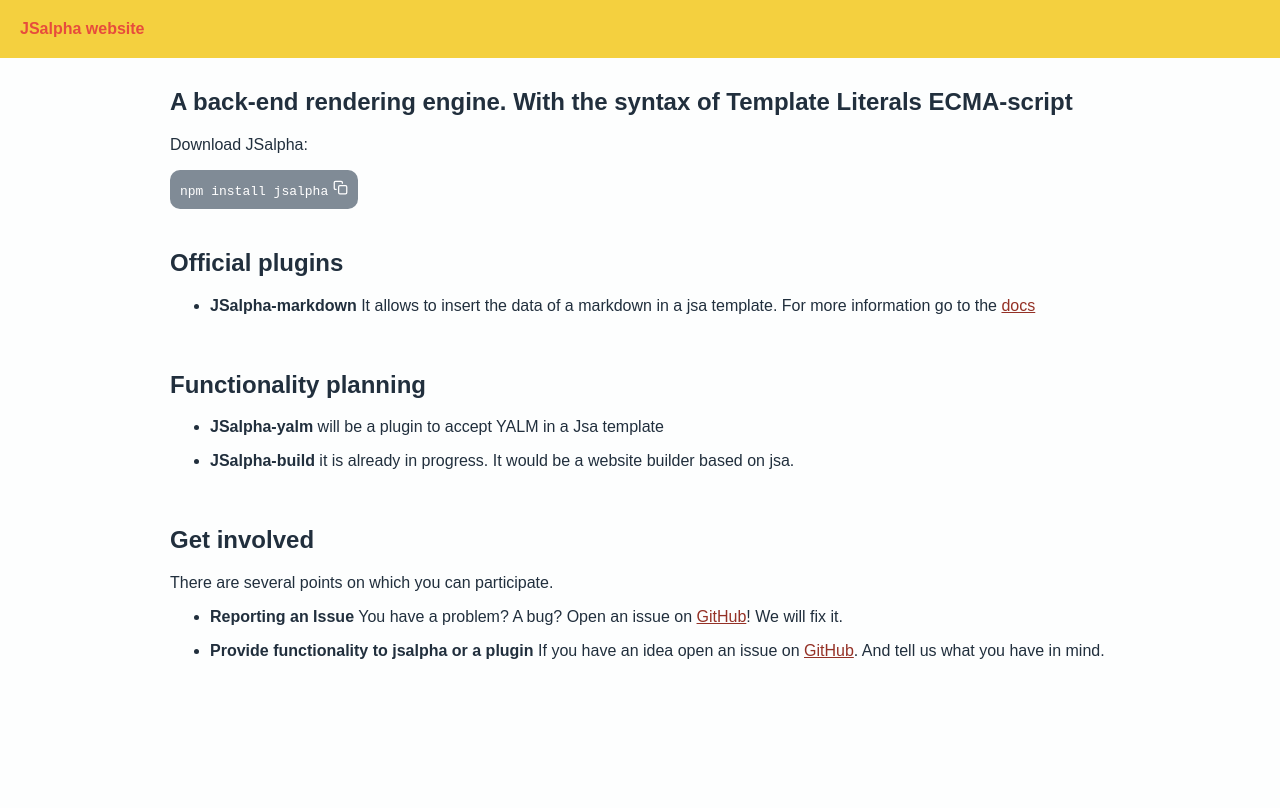
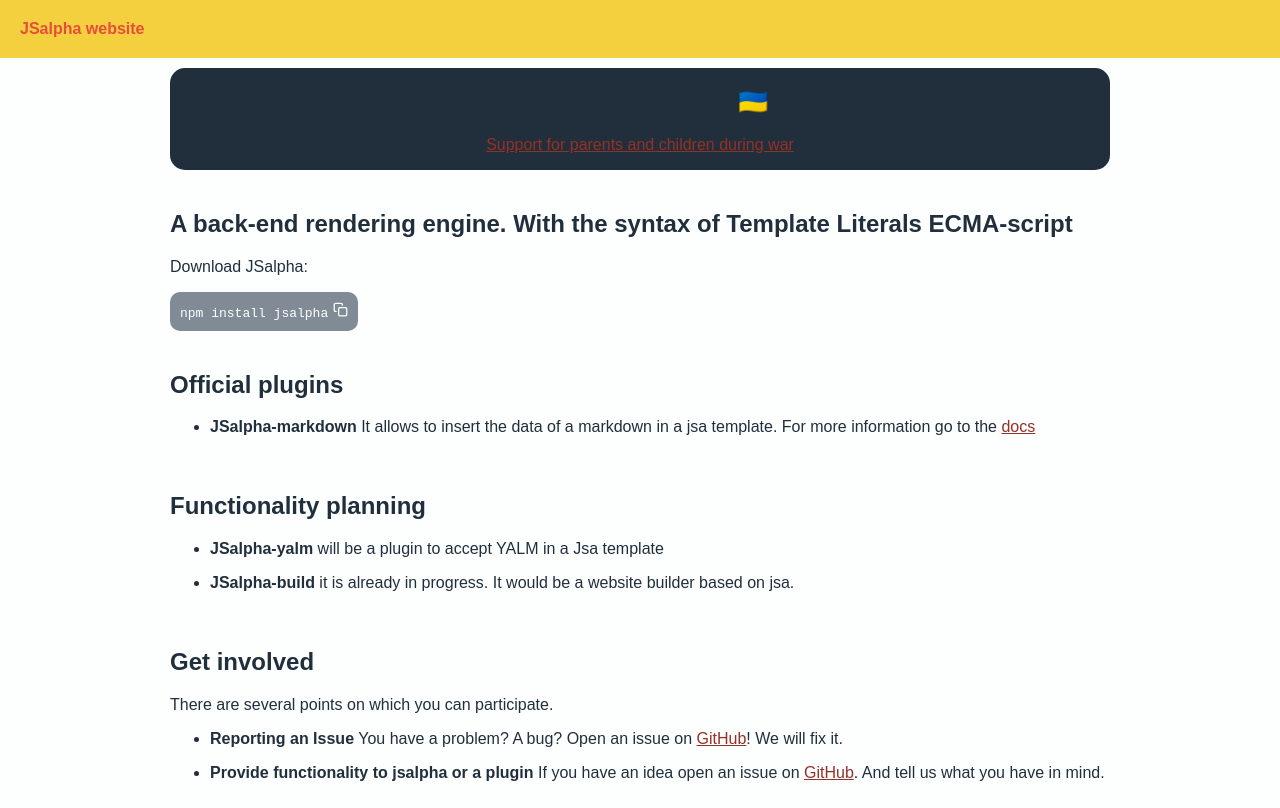
Before and after one commit to AugustinMauroy/JSA, a plain HTML site: page index.html in a window 1280 px wide. Drawn offline with Linux system fonts and the light colour scheme.

Commit message:
feat(banner)

```diff
--- a/index.html
+++ b/index.html
@@ -5,17 +5,16 @@
     <meta name="viewport" content="width=device-width, initial-scale=1.0">
     <link rel="stylesheet" href="style.css">
     <title>JSalpha website</title>
-    <script>
-        function codeCopy(code){
-            navigator.clipboard.writeText(code);
-        }
-    </script>
+    <script src="index.js"></script>
 </head>
-<body class="body-index">
+<body class="body-index" onload="bannerDisplay()">
     <nav>
         <strong>JSalpha website</strong>
     </nav>
     <main>
+        <header id="banner">
+
+        </header>
         <article>
             <h1>A back-end rendering engine. With the syntax of <span>Template Literals</span> ECMA-script</h1>
             <p>Download JSalpha:</p>
--- /dev/null
+++ b/index.js
@@ -0,0 +1,26 @@
+function codeCopy(code){
+    navigator.clipboard.writeText(code);
+}
+
+const bannerList = [
+    {
+        "id": "1",
+        "title": "We support Ukraine 🇺🇦.",
+        "description": "<a href=\"https://www.unicef.org/ukraine/en\">Support for parents and children during war</a>"
+    }
+]
+
+function getRandomInt(max) {
+    return Math.floor(Math.random() * max);
+}
+
+function bannerDisplay(){
+    const header = document.getElementById("banner");
+    console.log(header);
+    let id = getRandomInt(bannerList.length)
+    header.innerHTML = `
+        <h2>${bannerList[id].title}</h2>
+        <p>${bannerList[id].description}</p>
+    `;
+
+};
--- a/style.css
+++ b/style.css
@@ -1,6 +1,8 @@
 :root{
     --background_color: #FDFEFE;
+    --contrast_background_color: #212F3D;
     --text_color: #212F3D;
+    --contrast_text_color:#FDFEFE;
     --link:#943126;
     --link_hover:#CD6155  ;
     --nav_bar_background_color: #F4D03F;
@@ -9,6 +11,8 @@
 @media (prefers-color-scheme: dark) {
     :root{
         --background_color: #212F3D;
+        --contrast_background_color:#ABB2B9;
+        --contrast_text_color:#212F3C;
         --text_color: #FDFEFE;
         --link:#CD6155  ;
         --link_hover:#943126;
@@ -26,7 +30,13 @@
     width: fit-content;
     height: fit-content;
 }
-
+header#banner{
+    background-color: var(--contrast_background_color);
+    margin: 10px;
+    grid-row: auto;
+    text-align: center;
+    border-radius: 15px;
+}
 /*Index page*/
 .body-index{
         color: var(--text_color);
```
